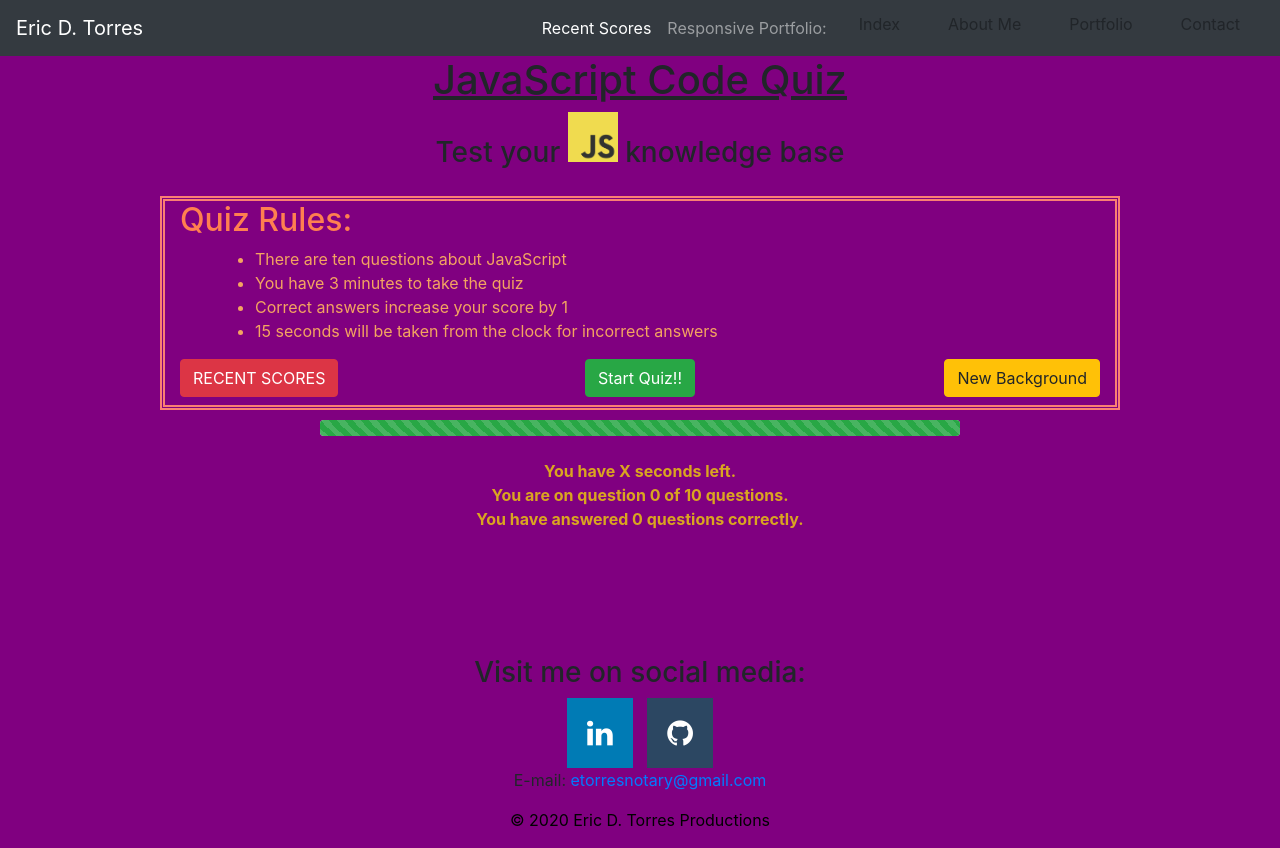
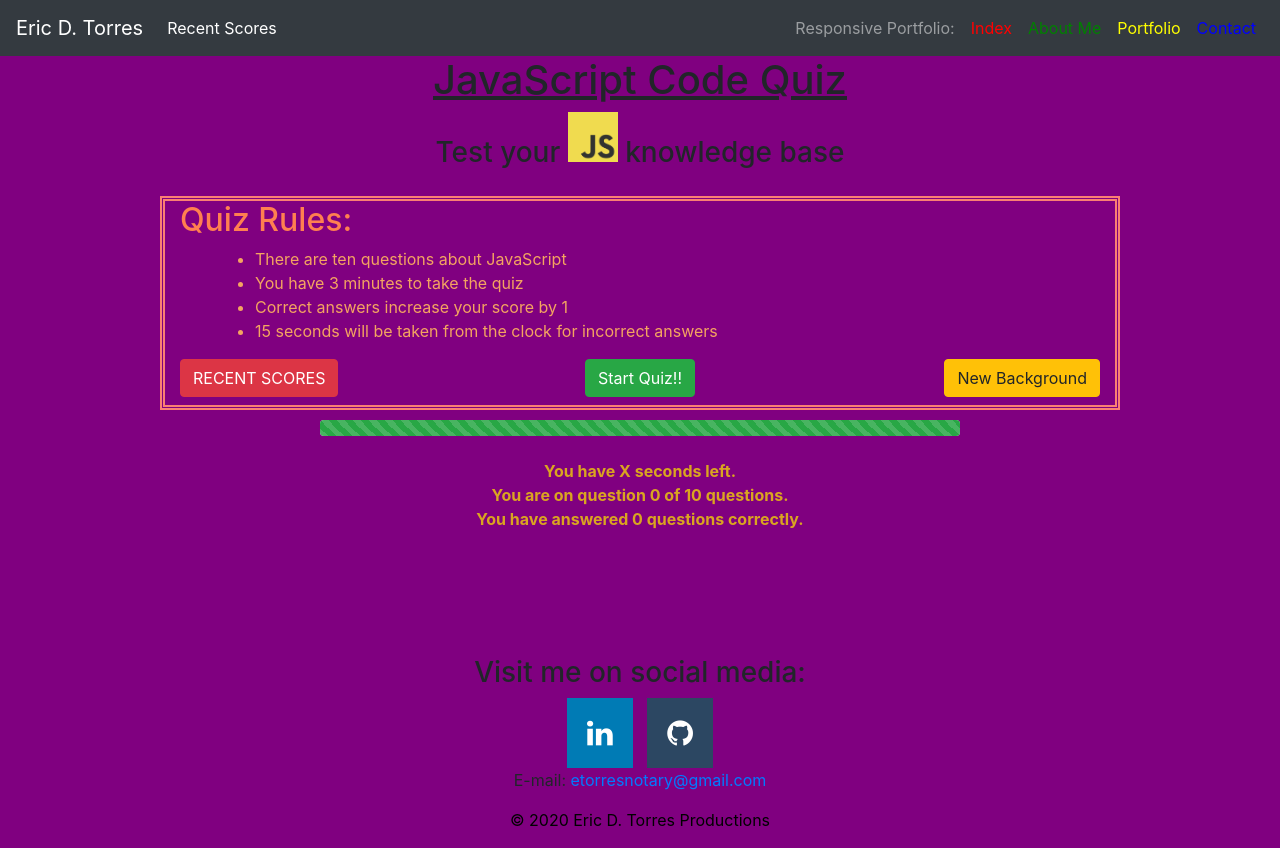
Before and after one commit to etorres-revature/JavaScript_Code_Quiz_Challenge, a plain HTML site: page index.html in a window 1280 px wide. Drawn offline with nearby package versions, Linux system fonts and the light colour scheme.

Commit message:
more updates to nav bar

```diff
--- a/index.html
+++ b/index.html
@@ -30,7 +30,7 @@
         <div class="collapse navbar-collapse" id="navbarSupportedContent">
             <!-- <div class="ml-auto"> -->
             <ul class="navbar-nav w-100">
-                <li class="nav-item active clearfix ml-auto">
+                <li class="nav-item active clearfix mr-auto">
                     <a class="nav-link" href="./highscores.html">Recent Scores<span class="sr-only">(current)</span></a>
                 </li>
                 <li class="nav-item">
@@ -44,20 +44,21 @@
                 <!-- dropdown not working correctly/instead of dropping down it creates a scroll box... -->
                 <!-- <div class="dropdown-menu" aria-labelledby="navbarDropdown"> -->
                 <li>
-                    <a class="dropdown-item" href="https://etorres-revature.github.io/Responsive_Portfolio/">Index</a>
+                    <a style="color: red" class="nav-link"
+                        href="https://etorres-revature.github.io/Responsive_Portfolio/">Index</a>
                 </li>
                 <li>
-                    <a class="dropdown-item"
+                    <a style="color: green" class="nav-link"
                         href="https://etorres-revature.github.io/Responsive_Portfolio/about_me.html">About
                         Me</a>
                 </li>
                 <li>
-                    <a class="dropdown-item"
+                    <a style="color: yellow" class="nav-link"
                         href="https://etorres-revature.github.io/Responsive_Portfolio/portfolio.html">Portfolio</a>
                 </li>
                 <!-- <div class="dropdown-divider"></div> -->
                 <li>
-                    <a class="dropdown-item"
+                    <a style="color: blue" class="nav-link"
                         href="https://etorres-revature.github.io/Responsive_Portfolio/contact.html">Contact</a>
                 </li>
                 <!-- </div> -->
--- a/script.js
+++ b/script.js
@@ -216,7 +216,6 @@ function questionRender() {
         quizMessage();
         //saving the current player's information into local storage
         storeInitialsAndScore();
-
     }
 }
 
```
